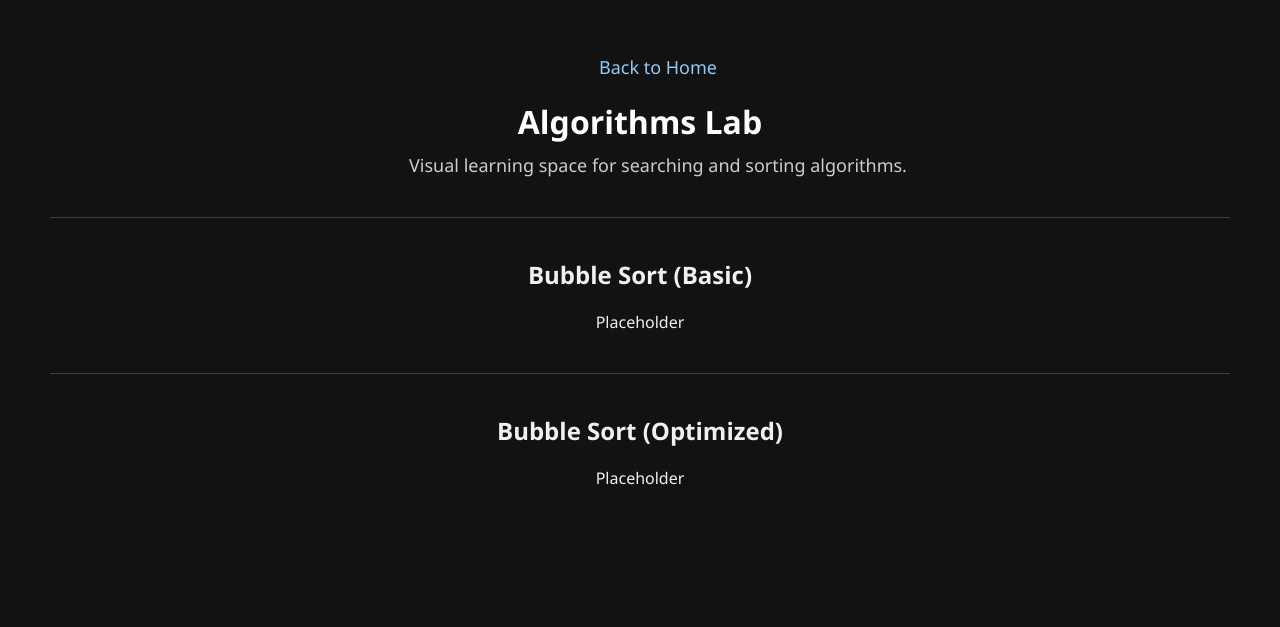
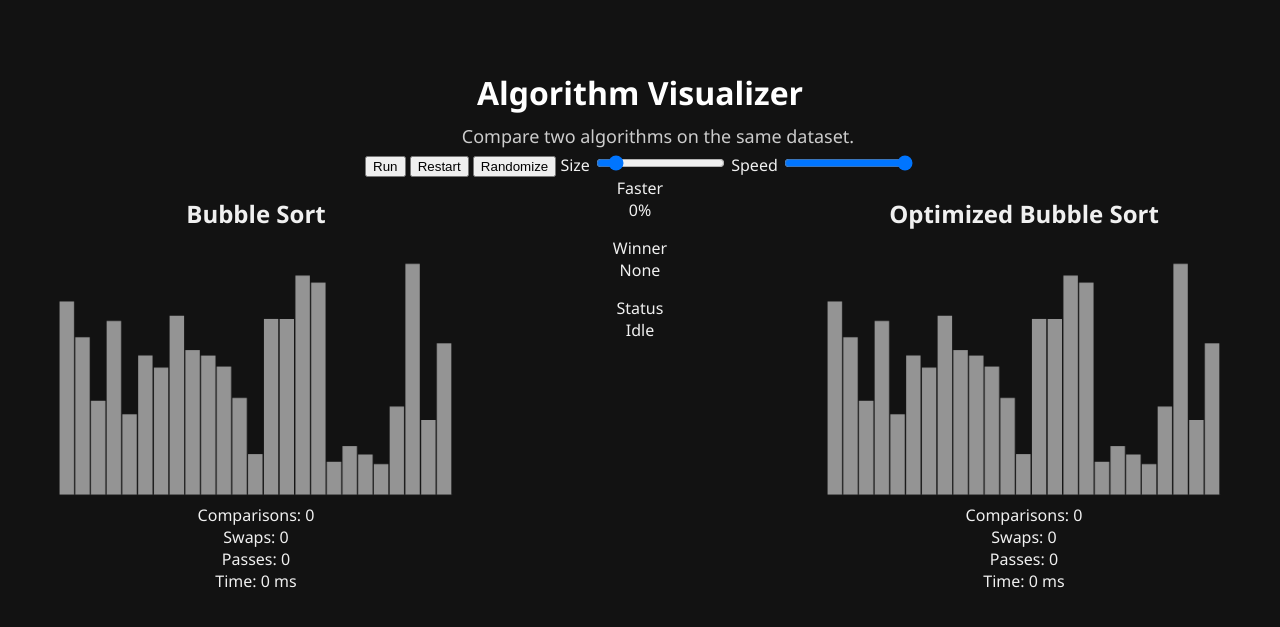
Before and after one commit to tpoulton36/resume-site, a Flask app: page /algorithms in a window 1280 px wide. Shown: the top 627 px of the page. Run offline with Flask 3, Linux system fonts and the light colour scheme.

Commit message:
Fix algorithms asset naming and implement shared dataset bubble sort comparison

```diff
--- /dev/null
+++ b/static/css/algorithms.css
@@ -0,0 +1,92 @@
+.page-header {
+  padding: 16px 24px;
+}
+
+.nav {
+  display: flex;
+  gap: 12px;
+}
+
+.nav-link {
+  text-decoration: none;
+  opacity: 0.85;
+}
+
+.nav-link.active {
+  opacity: 1;
+  font-weight: 600;
+}
+
+.page {
+  max-width: 1100px;
+  margin: 0 auto;
+  padding: 24px;
+}
+
+.page-title {
+  margin: 0 0 8px 0;
+}
+
+.page-subtitle {
+  margin: 0 0 24px 0;
+  opacity: 0.85;
+}
+
+.card {
+  padding: 16px;
+  margin-bottom: 16px;
+  border-radius: 12px;
+  border: 1px solid rgba(255, 255, 255, 0.12);
+}
+
+.viz-mount {
+  margin-top: 12px;
+  height: 520px;
+  border-radius: 12px;
+  border: 1px dashed rgba(255, 255, 255, 0.18);
+  display: flex;
+  align-items: center;
+  justify-content: center;
+  opacity: 0.8;
+}
+
+/* ===== Comparison row layout (side by side) ===== */
+
+.compare-row {
+  display: flex;
+  align-items: flex-start;
+  justify-content: center;
+  gap: 48px; /* space between left | center | right */
+  width: 100%;
+  max-width: 1400px;
+  margin: 0 auto;
+}
+
+.algo-panel {
+  flex: 1 1 0;
+  min-width: 320px;
+}
+
+.compare-strip {
+  flex: 0 1 260px;   /* flexible, but prefers ~260px */
+  min-width: 180px;  /* do not collapse too small */
+  max-width: 360px;  /* do not get too wide */
+  display: flex;
+  flex-direction: column;
+  gap: 16px;
+  align-items: center;
+  text-align: center;
+}
+
+.viz-wrap {
+  width: 100%;
+  display: flex;
+  justify-content: center;
+}
+
+/* Make canvases responsive without changing their internal coordinate system */
+canvas {
+  max-width: 100%;
+  height: auto;
+  display: block;
+}
--- /dev/null
+++ b/static/js/algorithms.js
@@ -0,0 +1,365 @@
+/* static/js/algorithms.js
+   Shared dataset + Bubble Sort vs Optimized Bubble Sort
+   Synchronized run, restart, randomize, size, speed
+*/
+
+(() => {
+  // ---------- DOM ----------
+  const btnRun = document.getElementById("btnRun");
+  const btnRestart = document.getElementById("btnRestart");
+  const btnRandomize = document.getElementById("btnRandomize");
+  const inputSize = document.getElementById("inputSize");
+  const inputSpeed = document.getElementById("inputSpeed");
+
+  const canvasLeft = document.getElementById("canvasLeft");
+  const canvasRight = document.getElementById("canvasRight");
+
+  const statLeftComparisons = document.getElementById("statLeftComparisons");
+  const statLeftSwaps = document.getElementById("statLeftSwaps");
+  const statLeftTime = document.getElementById("statLeftTime");
+
+  const statRightComparisons = document.getElementById("statRightComparisons");
+  const statRightSwaps = document.getElementById("statRightSwaps");
+  const statRightTime = document.getElementById("statRightTime");
+
+  const statFasterPct = document.getElementById("statFasterPct");
+  const statWinner = document.getElementById("statWinner");
+  const statStatus = document.getElementById("statStatus");
+
+  const statLeftPasses = document.getElementById("statLeftPasses");
+  const statRightPasses = document.getElementById("statRightPasses");
+
+
+  if (!btnRun || !canvasLeft || !canvasRight) {
+    console.error("Missing DOM Algorithms page elements not found. Check template IDs:");
+    return;
+  }
+
+  // ---------- State ----------
+  let dataset = [];
+  let leftData = [];
+  let rightData = [];
+
+  //Used to cancel a run safely when Restart or Randomize is clicked
+  let runToken = 0;
+
+  const leftMetrics = {comparisons: 0, swaps: 0, passes: 0, timeMS: 0};
+  const rightMetrics = {comparisons: 0, swaps: 0, passes: 0, timeMS: 0};
+
+  // Track current highlighted indices for rendering
+  let leftHighlight = { a: -1, b: -1, swapped: false };
+  let rightHighlight = { a: -1, b: -1, swapped: false };
+
+  // ---------- Utils ----------
+  function clamp(n, lo, hi) {
+    return Math.max(lo, Math.min(hi, n));
+  }
+
+  function delayMsFromSpeed(speedVal) {
+    // speedVal: 1..100
+    // higher speed = less delay
+    const s = clamp(Number(speedVal) || 50, 1, 100);
+    return Math.round((101 - s) * 3); // 3ms..300ms
+  }
+
+  function sleep(ms) {
+    return new Promise((resolve) => setTimeout(resolve, ms));
+  }
+
+  function setControlsEnabled(enabled) {
+    btnRun.disabled = !enabled;
+    btnRestart.disabled = !enabled;
+    btnRandomize.disabled = !enabled;
+    inputSize.disabled = !enabled;
+  }
+
+  function formatRuntime(ms) {
+  const n = Math.max(0, Number(ms) || 0);
+
+  if (n < 1000) {
+    return `${n} ms`;
+  }
+
+  const seconds = n / 1000;
+  return `${seconds.toFixed(2)} s`;
+}
+
+
+  // ---------- Dataset ----------
+  function generateDataset(size) {
+    const n = clamp(Number(size) || 60, 10, 150);
+    // Values in [0.05..1.0] for prettier bars
+    const arr = [];
+    for (let i = 0; i < n; i++) {
+      arr.push(0.05 + Math.random() * 0.95);
+    }
+    return arr;
+  }
+
+  function resetMetrics() {
+    leftMetrics.comparisons = 0;
+    leftMetrics.swaps = 0;
+    leftMetrics.passes = 0;
+    leftMetrics.timeMs = 0;
+
+    rightMetrics.comparisons = 0;
+    rightMetrics.swaps = 0;
+    rightMetrics.passes = 0;
+    rightMetrics.timeMs = 0;
+
+    leftHighlight = { a: -1, b: -1, swapped: false };
+    rightHighlight = { a: -1, b: -1, swapped: false };
+
+    statFasterPct.textContent = "0";
+    statWinner.textContent = "None";
+    statStatus.textContent = "Idle";
+
+    syncMetricsToDOM();
+  }
+
+  function syncMetricsToDOM() {
+    statLeftComparisons.textContent = String(leftMetrics.comparisons);
+    statLeftSwaps.textContent = String(leftMetrics.swaps);
+    statLeftPasses.textContent = String(leftMetrics.passes);
+    statLeftTime.textContent = formatRuntime(leftMetrics.timeMs);
+
+    statRightComparisons.textContent = String(rightMetrics.comparisons);
+    statRightSwaps.textContent = String(rightMetrics.swaps);
+    statRightPasses.textContent = String(rightMetrics.passes);
+    statRightTime.textContent = formatRuntime(rightMetrics.timeMs);
+    }
+
+
+  // ---------- Rendering ----------
+  function clearCanvas(ctx, w, h) {
+    ctx.clearRect(0, 0, w, h);
+  }
+
+  function drawBars(canvas, data, highlight) {
+    const ctx = canvas.getContext("2d");
+    const w = canvas.width;
+    const h = canvas.height;
+
+    clearCanvas(ctx, w, h);
+
+    const n = data.length;
+    if (n === 0) return;
+
+    const pad = 12;
+    const innerW = w - pad * 2;
+    const innerH = h - pad * 2;
+
+    const barW = innerW / n;
+
+    // baseline
+    ctx.globalAlpha = 1;
+    ctx.strokeStyle = "rgba(255,255,255,0.10)";
+    ctx.beginPath();
+    ctx.moveTo(pad, h - pad);
+    ctx.lineTo(w - pad, h - pad);
+    ctx.stroke();
+
+    for (let i = 0; i < n; i++) {
+      const v = data[i];
+      const barH = v * innerH;
+
+      const x = pad + i * barW;
+      const y = h - pad - barH;
+
+      const isA = i === highlight.a;
+      const isB = i === highlight.b;
+
+      // default bar
+      let fill = "rgba(255,255,255,0.55)";
+
+      // compare highlight
+      if (isA || isB) fill = "rgba(255,255,255,0.90)";
+
+      // swap highlight
+      if ((isA || isB) && highlight.swapped) fill = "rgba(255,255,255,1)";
+
+      ctx.fillStyle = fill;
+
+      // slightly shrink bars to show separation
+      const bw = Math.max(1, barW * 0.92);
+      ctx.fillRect(x, y, bw, barH);
+    }
+  }
+
+  function renderAll() {
+    drawBars(canvasLeft, leftData, leftHighlight);
+    drawBars(canvasRight, rightData, rightHighlight);
+    syncMetricsToDOM();
+  }
+
+  // ---------- Sorting Runners ----------
+  async function runBubbleSort(data, metrics, setHighlight, tokenAtStart, isOptimized) {
+    const n = data.length;
+    const start = performance.now();
+
+    const delay = delayMsFromSpeed(inputSpeed.value);
+
+    for (let i = 0; i < n - 1; i++) {
+      metrics.passes += 1;
+      // cancel check
+      if (runToken !== tokenAtStart) return { cancelled: true };
+
+      let swappedThisPass = false;
+
+      for (let j = 0; j < n - 1 - i; j++) {
+        if (runToken !== tokenAtStart) return { cancelled: true };
+
+        metrics.comparisons += 1;
+        setHighlight(j, j + 1, false);
+        renderAll();
+
+        if (data[j] > data[j + 1]) {
+          const tmp = data[j];
+          data[j] = data[j + 1];
+          data[j + 1] = tmp;
+
+          metrics.swaps += 1;
+          swappedThisPass = true;
+
+          setHighlight(j, j + 1, true);
+          renderAll();
+        }
+
+        if (delay > 0) await sleep(delay);
+      }
+
+      if (isOptimized && !swappedThisPass) {
+        break;
+      }
+    }
+
+    const end = performance.now();
+    metrics.timeMs = Math.max(0, Math.round(end - start));
+
+    setHighlight(-1, -1, false);
+    renderAll();
+
+    return { cancelled: false };
+  }
+
+  function leftSetHighlight(a, b, swapped) {
+    leftHighlight = { a, b, swapped };
+  }
+
+  function rightSetHighlight(a, b, swapped) {
+    rightHighlight = { a, b, swapped };
+  }
+
+  function computeWinner() {
+    const leftT = leftMetrics.timeMs;
+    const rightT = rightMetrics.timeMs;
+
+    if (leftT === 0 && rightT === 0) {
+      statFasterPct.textContent = "0";
+      statWinner.textContent = "None";
+      return;
+    }
+
+    let winner = "None";
+    let fasterPct = 0;
+
+    if (leftT === rightT) {
+      winner = "Tie";
+      fasterPct = 0;
+    } else {
+      const fasterIsLeft = leftT < rightT;
+      const faster = fasterIsLeft ? leftT : rightT;
+      const slower = fasterIsLeft ? rightT : leftT;
+
+      winner = fasterIsLeft ? "Left" : "Right";
+      fasterPct = Math.round(((slower - faster) / slower) * 100);
+    }
+
+    statFasterPct.textContent = String(fasterPct);
+    statWinner.textContent = winner;
+  }
+
+  // ---------- Actions ----------
+  function randomizeData() {
+    runToken += 1; // cancel any active run
+    baseData = generateDataset(inputSize.value);
+    leftData = baseData.slice();
+    rightData = baseData.slice();
+    resetMetrics();
+    renderAll();
+  }
+
+  async function runBoth() {
+    // prevent double starts
+    runToken += 1;
+    const tokenAtStart = runToken;
+
+    resetMetrics();
+    statStatus.textContent = "Running";
+    setControlsEnabled(false);
+
+    // ensure both start with same base data state
+    leftData = baseData.slice();
+    rightData = baseData.slice();
+    renderAll();
+
+    // run both concurrently
+    const pLeft = runBubbleSort(
+      leftData,
+      leftMetrics,
+      leftSetHighlight,
+      tokenAtStart,
+      false
+    );
+
+    const pRight = runBubbleSort(
+      rightData,
+      rightMetrics,
+      rightSetHighlight,
+      tokenAtStart,
+      true
+    );
+
+    const [rLeft, rRight] = await Promise.all([pLeft, pRight]);
+
+    // if cancelled, do not stamp results
+    if (runToken !== tokenAtStart || rLeft.cancelled || rRight.cancelled) {
+      statStatus.textContent = "Idle";
+      setControlsEnabled(true);
+      return;
+    }
+
+    computeWinner();
+    statStatus.textContent = "Done";
+    setControlsEnabled(true);
+  }
+
+  // ---------- Event Wiring ----------
+  btnRandomize.addEventListener("click", () => randomizeData());
+
+  btnRestart.addEventListener("click", () => {
+    randomizeData();
+  });
+
+  btnRun.addEventListener("click", () => {
+    runBoth();
+  });
+
+  inputSize.addEventListener("input", () => {
+    // live resize regenerates dataset
+    randomizeData();
+  });
+
+  // Speed affects delay; no need to regenerate
+  inputSpeed.addEventListener("input", () => {
+    // nothing required here yet
+  });
+
+  // ---------- Init ----------
+
+  // Force default slider positions on load and refresh
+inputSize.value = "25";   // 25% of range
+inputSpeed.value = "100"; // max speed
+
+  randomizeData();
+})();
--- a/templates/algorithms.html
+++ b/templates/algorithms.html
@@ -8,19 +8,78 @@
 </head>
 <body>
 
-  <p><a href="{{ url_for('home') }}">Back to Home</a></p>
+  <main class="algo-page">
+  <header class="algo-header">
+    <h1>Algorithm Visualizer</h1>
+    <p>Compare two algorithms on the same dataset.</p>
+  </header>
 
-  <h1>Algorithms Lab</h1>
-  <p>Visual learning space for searching and sorting algorithms.</p>
-  <hr>
+  <section class="algo-controls" aria-label="Algorithm controls">
+    <button id="btnRun" type="button">Run</button>
+    <button id="btnRestart" type="button">Restart</button>
+    <button id="btnRandomize" type="button">Randomize</button>
 
-  <h2>Bubble Sort (Basic)</h2>
-  <div id="bubble-basic-mount" class="viz-mount">Placeholder</div>
+    <label>
+      Size
+      <input id="inputSize" type="range" min="10" max="150" value="15">
+    </label>
 
-  <hr>
+    <label>
+      Speed
+      <input id="inputSpeed" type="range" min="1" max="100" value="100">
+    </label>
+  </section>
 
-  <h2>Bubble Sort (Optimized)</h2>
-  <div id="bubble-optimized-mount" class="viz-mount">Placeholder</div>
+  <section class="compare-row" data-compare-row="bubble-vs-opt-bubble">
+    <article class="algo-panel" data-algo="bubble">
+      <h2>Bubble Sort</h2>
+
+      <div class="viz-wrap">
+        <canvas id="canvasLeft" width="520" height="320"></canvas>
+      </div>
+
+      <div class="stats">
+        <div>Comparisons: <span id="statLeftComparisons">0</span></div>
+        <div>Swaps: <span id="statLeftSwaps">0</span></div>
+        <div>Passes: <span id="statLeftPasses">0</span></div>
+        <div>Time: <span id="statLeftTime">0 ms</span></div>
+      </div>
+    </article>
+
+    <aside class="compare-strip" aria-label="Comparison">
+      <div class="compare-box">
+        <div class="compare-label">Faster</div>
+        <div class="compare-value"><span id="statFasterPct">0</span>%</div>
+      </div>
+
+      <div class="compare-box">
+        <div class="compare-label">Winner</div>
+        <div class="compare-value" id="statWinner">None</div>
+      </div>
+
+      <div class="compare-box">
+        <div class="compare-label">Status</div>
+        <div class="compare-value" id="statStatus">Idle</div>
+      </div>
+    </aside>
+
+    <article class="algo-panel" data-algo="opt-bubble">
+      <h2>Optimized Bubble Sort</h2>
+
+      <div class="viz-wrap">
+        <canvas id="canvasRight" width="520" height="320"></canvas>
+      </div>
+
+      <div class="stats">
+        <div>Comparisons: <span id="statRightComparisons">0</span></div>
+        <div>Swaps: <span id="statRightSwaps">0</span></div>
+        <div>Passes: <span id="statRightPasses">0</span></div>
+        <div>Time: <span id="statRightTime">0 ms</span></div>
+      </div>
+    </article>
+  </section>
+</main>
+
 
   <script src="{{ url_for('static', filename='js/algorithms.js') }}"></script>
 </body>
```
